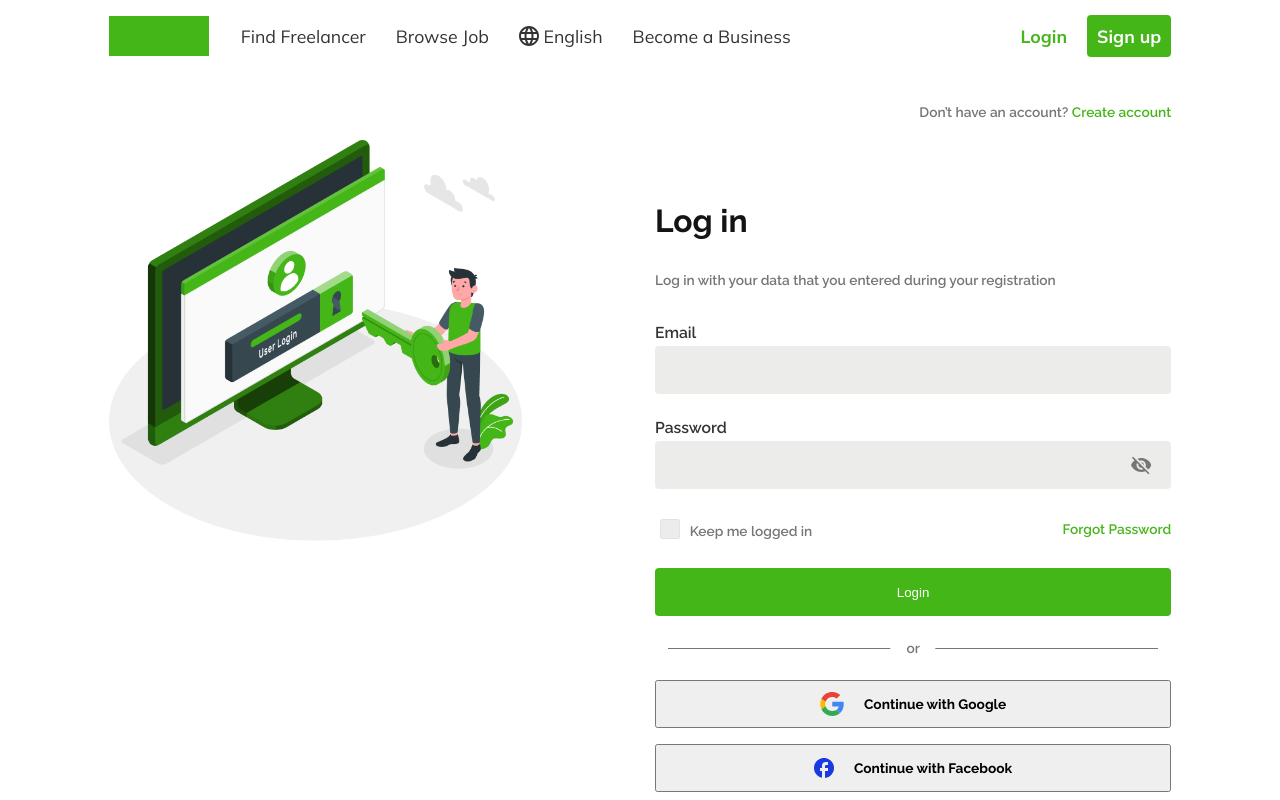
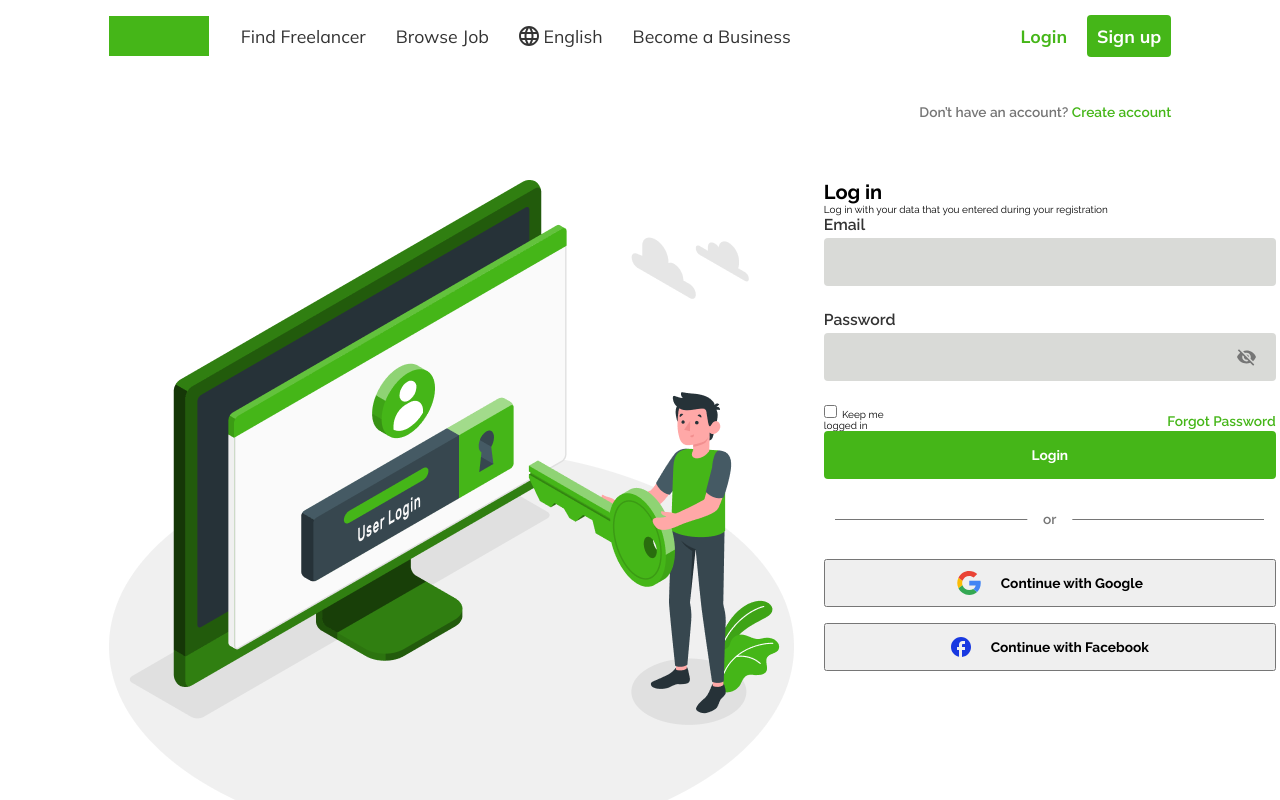
Before and after one commit to areel007/vangold, a React (Create React App) app in the folder Documents/GitHub/vangold/: page /login in a window 1280 px wide. Shown: the top 800 px of the page. Built offline with nearby package versions, Linux system fonts and the light colour scheme.

Commit message:
signup signin reset-paswrd updated

```diff
--- a/Documents/GitHub/vangold/src/component/core-ui/auth/change-password-form/change-password-form.css
+++ b/Documents/GitHub/vangold/src/component/core-ui/auth/change-password-form/change-password-form.css
@@ -1,7 +1,15 @@
-.change-password__form {
-    margin: 6rem 0 19.6rem 0;
+.change-password__form{
+  max-width: 452px;
 }
-  .form__title h1 {
+.change-password__form .form__control {
+  width: 452px;
+  margin-bottom: 24px;
+}
+
+.change-password__form .form__title {
+  max-width: 429px;
+}
+.change-password__form .form__title h1 {
   font-size: var(--fs-32);
   font-family: var(--raleway);
   line-height: 4.2rem;
@@ -9,7 +17,7 @@
   margin-bottom: 3rem;
   font-weight: var(--font-wieght-bold);
 }
-  .form__title p {
+.change-password__form .form__title p {
   font-family: var(--raleway);
   font-style: normal;
   font-weight: var(--font-wieght-semibold);
@@ -18,12 +26,12 @@
   line-height: 16px;
   color: #767676;
 }
-  .form__control {
+.change-password__form .form__control {
   margin-bottom: 2.4rem;
   width: 100%;
   box-sizing: border-box;
 }
-  .form__control label {
+.change-password__form .form__control label {
   display: block;
   margin-bottom: 0.4rem;
   font-weight: var(--font-wieght-semibold);
@@ -32,174 +40,32 @@
   font-family: var(--raleway);
   color: #333;
 }
-  .input__box {
-    display: flex;
-    align-items: center;
-    width: 100%;
-    background-color: rgba(217, 218, 215, 0.5);
-    border-radius: 0.4rem;
-  }
-  .input__box input {
-    width: 95%;
+
+.change-password__form .input__box input {
+  width: 452px;
+  height: 48px;
   border: none;
   outline: none;
   margin-right: 2rem;
-    height: 4.8rem;
-    background-color: transparent;
+  background: rgba(217, 218, 215, 0.5);
+  border-radius: 4px;
   padding-left: 2rem;
 }
-  .input__box svg {
+.change-password__form .input__box svg {
   margin-right: 2rem;
   cursor: pointer;
 }
-  .sign-up-options {
-    width: 100%;
-    margin-bottom: 2.4rem;
-  }
-  .sign-up-options p {
-    text-align: center;
-    font-weight: var(--font-wieght-semibold);
+.Change__account__pswrd__button {
+  width: 187px;
+  height: 48px;
+  background: var(--primary);
+  border-radius: 4px;
   font-family: var(--raleway);
-    font-size: var(--fs-16);
-    color: #333;
-    margin-bottom: 0.4rem;
-  }
-  .option-buttons {
-    /*width: 77%;*/
-    margin: 0 auto;
-    display: grid;
-    grid-template-columns: 1fr 1fr;
-  }
-  .option-buttons button {
-    height: 4.8rem;
-    padding: 1.6rem 3.2rem;
-    border: 1px solid #808080;
-    line-height: 1.644rem;
+  font-style: normal;
+  font-weight: bold;
   font-size: var(--fs-14);
-    color: #4f4f4f;
-    font-weight: var(--font-wieght-semibold);
-    white-space: nowrap;
+  line-height: 16px;
+  color: var(--white);
+  border: none;
   cursor: pointer;
 }
-  /*To delete later*/
-  .login__terms {
-    width: 100%;
-    margin-bottom: 2.4rem;
-  }
-  .login__terms label {
-    font-family: var(--raleway);
-    font-size: var(--fs-14);
-    font-style: normal;
-    font-weight: var(--font-wieght-semibold);
-    line-height: 16px;
-    color: #767676;
-
-  }
-
-  .login__terms input {
-    margin-right: 0.6rem;
-  }
-  .login__terms input[type="checkbox"] + label {
-    display: block;
-    margin: 0.2em;
-    cursor: pointer;
-    padding: 0.2em;
-  }
-
-  .login__terms input[type="checkbox"] {
-    display: none;
-  }
-
-  .login__terms input[type="checkbox"] + label:before {
-    content: "\2714";
-    border: 0.1em solid rgba(217, 218, 215, 0.5);
-    border-radius: 0.2em;
-    display: inline-block;
-    background-color: rgba(217, 218, 215, 0.5);
-    width: 1.1em;
-    height: 1em;
-    padding-left: 0.2em;
-    padding-bottom: 0.3em;
-    margin-right: 0.2em;
-    vertical-align: bottom;
-    color: transparent;
-    /* transition: .2s; */
-  }
-
-  .login__terms input[type="checkbox"] + label:active:before {
-    transform: scale(0);
-  }
-
-  .login__terms input[type="checkbox"]:checked + label:before {
-    color: #000;
-  }
-
-  .Change__account__pswrd__button {
-    width: 100%;
-    background-color: var(--primary);
-    color: var(--white);
-    outline: none;
-    border: none;
-    width: 187px;
-    border-radius: 0.4rem;
-    height: 4.8rem;
-    padding: 1.6rem;
-    margin-bottom: 3.2rem;
-    cursor: pointer;
-  }
-  .or {
-    width: 100%;
-    position: relative;
-    margin-bottom: 3.2rem;
-  }
-  .or:before {
-    border-top: 1px solid #767676;
-    content: "";
-    margin: 0 auto;
-    position: absolute;
-    top: 50%;
-    left: 0;
-    right: 0;
-    bottom: 0;
-    width: 95%;
-    z-index: -1;
-  }
-  .or p {
-    position: absolute;
-    left: 50%;
-    transform: translateX(-50%);
-    margin-top: -1.3rem;
-    font-family: var(--raleway);
-    font-weight: var(--font-wieght-semibold);
-    font-size: var(--fs-14);
-    line-height: 1.644rem;
-    color: #767676;
-    text-align: center;
-    margin-bottom: 2.4rem;
-    z-index: 1;
-    background-color: var(--white);
-    padding: 0.5rem 1.6rem;
-  }
-  .icon-btns {
-    width: 100%;
-    display: flex;
-    flex-direction: column;
-  }
-  .icon-btns button {
-    width: 100%;
-    margin-bottom: 1.6rem;
-    display: flex;
-    align-items: center;
-    justify-content: center;
-    height: 4.8rem;
-    padding: 1.6rem;
-  }
-  .icon-btns button svg {
-    margin-right: 2rem;
-  }
-  .icon-btns button span {
-    font-size: var(--fs-14);
-    color: #000;
-    font-family: var(--raleway);
-    font-weight: var(--font-wieght-bold);
-  }
--- a/Documents/GitHub/vangold/src/component/core-ui/auth/log-in-form/log-in-form.css
+++ b/Documents/GitHub/vangold/src/component/core-ui/auth/log-in-form/log-in-form.css
@@ -1,100 +1,17 @@
-.sign-in__form {
-  margin: 6rem 0 19.6rem 0;
+.sign-in__form .form__control {
+  width: 452px;
+  margin-bottom: 24px;
 }
-.form__title h1 {
-  font-size: var(--fs-32);
-  font-family: var(--raleway);
-  line-height: 4.2rem;
-  color: #141414;
-  margin-bottom: 3rem;
-  font-weight: var(--font-wieght-bold);
+.sign-in__form .form__control .input__box input {
+  width: 452px;
+  height: 48px;
 }
-.form__title p {
-  font-family: Raleway;
-  font-style: normal;
-  font-weight: var(--font-wieght-semibold);
-  font-size: var(--fs-14);
-  margin-bottom: 3.5rem;
-  line-height: 16px;
-  color: #767676;
-}
-.form__control {
-  margin-bottom: 2.4rem;
-  width: 100%;
-  box-sizing: border-box;
-}
-.form__control label {
-  display: block;
-  margin-bottom: 0.4rem;
-  font-weight: var(--font-wieght-semibold);
-  font-size: var(--fs-16);
-  line-height: 1.9rem;
-  font-family: var(--raleway);
-  color: #333;
-}
-.input__box {
-  display: flex;
-  align-items: center;
-  width: 100%;
-  background-color: rgba(217, 218, 215, 0.5);
-  border-radius: 0.4rem;
-}
-.input__box input {
-  width: 95%;
-  border: none;
-  outline: none;
-  margin-right: 2rem;
-  height: 4.8rem;
-  background-color: transparent;
-  padding-left: 2rem;
-}
-.input__box svg {
-  margin-right: 2rem;
-  cursor: pointer;
-}
-.sign-up-options {
-  width: 100%;
-  margin-bottom: 2.4rem;
-}
-.sign-up-options p {
-  text-align: center;
-  font-weight: var(--font-wieght-semibold);
-  font-family: var(--raleway);
-  font-size: var(--fs-16);
-  color: #333;
-  margin-bottom: 0.4rem;
-}
-.option-buttons {
-  /*width: 77%;*/
-  margin: 0 auto;
-  display: grid;
-  grid-template-columns: 1fr 1fr;
-}
-.option-buttons button {
-  height: 4.8rem;
-  padding: 1.6rem 3.2rem;
-  border: 1px solid #808080;
-  line-height: 1.644rem;
-  font-size: var(--fs-14);
-  color: #4f4f4f;
-  font-weight: var(--font-wieght-semibold);
-  white-space: nowrap;
-  cursor: pointer;
-}
-/*To delete later*/
 .login-terms__forgot-pwrd {
   width: 100%;
   display: flex;
   justify-content: space-between;
 }
-@media screen and (max-width: 350px) {
-  .login-terms__forgot-pwrd {
-    flex-direction: column;
-  }
-  .login-terms__forgot-pwrd .forgot-pwrd {
-    padding-bottom: 15px;
-  }
-}
+
 .login-terms__forgot-pwrd .forgot-pwrd {
   width: 100%;
   text-align: right;
@@ -108,73 +25,26 @@
   line-height: 16px;
   color: var(--primary);
 }
-.login__terms {
-  width: 100%;
-  margin-bottom: 2.4rem;
-}
-.login__terms label {
+.login__account__button {
+  width: 452px;
+  height: 48px;
+  background: var(--primary);
+  border-radius: 4px;
   font-family: var(--raleway);
+  font-style: normal;
+  font-weight: bold;
   font-size: var(--fs-14);
-  font-style: normal;
-  font-weight: var(--font-wieght-semibold);
   line-height: 16px;
-  color: #767676;
+  color: var(--white);
+  border: none;
+  cursor: pointer;
 }
 
-.login__terms input {
-  margin-right: 0.6rem;
-}
-.login__terms input[type="checkbox"] + label {
-  display: block;
-  margin: 0.2em;
-  cursor: pointer;
-  padding: 0.2em;
-}
-
-.login__terms input[type="checkbox"] {
-  display: none;
-}
-
-.login__terms input[type="checkbox"] + label:before {
-  content: "\2714";
-  border: 0.1em solid rgba(217, 218, 215, 0.5);
-  border-radius: 0.2em;
-  display: inline-block;
-  background-color: rgba(217, 218, 215, 0.5);
-  width: 1.1em;
-  height: 1em;
-  padding-left: 0.2em;
-  padding-bottom: 0.3em;
-  margin-right: 0.2em;
-  vertical-align: bottom;
-  color: transparent;
-  /* transition: .2s; */
-}
-
-.login__terms input[type="checkbox"] + label:active:before {
-  transform: scale(0);
-}
-
-.login__terms input[type="checkbox"]:checked + label:before {
-  color: #000;
-}
-
-.login__account__button {
-  width: 100%;
-  background-color: var(--primary);
-  color: var(--white);
-  outline: none;
-  border: none;
-  border-radius: 0.4rem;
-  height: 4.8rem;
-  padding: 1.6rem;
-  margin-bottom: 3.2rem;
-  cursor: pointer;
-}
 .or {
   width: 100%;
   position: relative;
-  margin-bottom: 3.2rem;
+  margin-top: 40px;
+  margin-bottom: 5;
 }
 .or:before {
   border-top: 1px solid #767676;
@@ -204,26 +74,6 @@
   background-color: var(--white);
   padding: 0.5rem 1.6rem;
 }
-.icon-btns {
-  width: 100%;
-  display: flex;
-  flex-direction: column;
+.login-icon-btns{
+  margin-top: 80px;
 }
-.icon-btns button {
-  width: 100%;
-  margin-bottom: 1.6rem;
-  display: flex;
-  align-items: center;
-  justify-content: center;
-  height: 4.8rem;
-  padding: 1.6rem;
-}
-.icon-btns button svg {
-  margin-right: 2rem;
-}
-.icon-btns button span {
-  font-size: var(--fs-14);
-  color: #000;
-  font-family: var(--raleway);
-  font-weight: var(--font-wieght-bold);
-}
--- a/Documents/GitHub/vangold/src/component/core-ui/auth/log-in-form/log-in-form.js
+++ b/Documents/GitHub/vangold/src/component/core-ui/auth/log-in-form/log-in-form.js
@@ -15,14 +15,12 @@ const LogInForm = () => {
         <h1>Log in</h1>
         <p>Log in with your data that you entered during your registration</p>
       </div>
-
       <div className="form__control">
         <label htmlFor="email">Email</label>
         <div className="input__box">
           <input type="text" />
         </div>
     </div>
-
     <div className="form__control">
       <label htmlFor="password">Password</label>
       <div className="input__box">
@@ -50,7 +48,6 @@ const LogInForm = () => {
         </svg>
       </div>
     </div>
-
     <div className="login-terms__forgot-pwrd">
       <div className="login__terms">
         <input type="checkbox" id="loginterm" name="loginterm" value="Loginterms"></input>
@@ -60,14 +57,11 @@ const LogInForm = () => {
         <p><Link to="/changepassword">Forgot Password</Link></p>
       </div>
     </div>
-
     <button className="login__account__button">Login</button>
-
     <div className="or">
       <p>or</p>
     </div>
-
-      <div className="icon-btns">
+    <div className="icon-btns login-icon-btns">
       <button>
         <svg width="24" height="24" viewBox="0 0 24 24" fill="none">
           <g clipPath="url(#clip0)">
--- a/Documents/GitHub/vangold/src/component/core-ui/auth/sign-up-form/sign-up-form.css
+++ b/Documents/GitHub/vangold/src/component/core-ui/auth/sign-up-form/sign-up-form.css
@@ -1,5 +1,5 @@
 .sign-up__form {
-  margin: 6rem 0 19.6rem 0;
+  margin-bottom: 6rem;
 }
 h1.form__title {
   font-size: var(--fs-32);
@@ -25,13 +25,14 @@ h1.form__title {
 }
 .input__box {
   display: flex;
+  max-width: 100%;
   align-items: center;
-  width: 100%;
   background-color: #d9dad7;
   border-radius: 0.4rem;
 }
 .input__box input {
-  width: 95%;
+  max-width: 452px;
+  height: 48px;
   border: none;
   outline: none;
   margin-right: 2rem;
@@ -44,8 +45,10 @@ h1.form__title {
   cursor: pointer;
 }
 .sign-up-options {
-  width: 100%;
-  margin-bottom: 2.4rem;
+  display: flex;
+  align-items: center;
+  justify-content: center;
+  flex-direction: column;
 }
 .sign-up-options p {
   text-align: center;
@@ -55,23 +58,16 @@ h1.form__title {
   color: #333;
   margin-bottom: 0.4rem;
 }
-.option-buttons {
-  /*width: 77%;*/
-  margin: 0 auto;
-  display: grid;
-  grid-template-columns: 1fr 1fr;
-}
-.option-buttons button {
-  height: 4.8rem;
-  padding: 1.6rem 3.2rem;
-  border: 1px solid #808080;
-  line-height: 1.644rem;
-  font-size: var(--fs-14);
-  color: #4f4f4f;
-  font-weight: var(--font-wieght-semibold);
-  white-space: nowrap;
-  cursor: pointer;
-  margin-top: 10px;
+.option-buttons .option-btn {
+  width: 175px;
+  height: 48px;
+  display: flex;
+  align-items: center;
+  justify-content: center;
+  background: rgba(217, 218, 215, 0.5);
+  border: 1px solid rgba(128, 128, 128, 0.2);
+  box-sizing: border-box;
+  border-radius: 0px 4px 4px 0px;
 }
 /*To delete later*/
 .signin__terms {
@@ -125,7 +121,8 @@ h1.form__title {
   color: #000;
 }
 .create__account__button {
-  width: 100%;
+  width: 452px;
+  height: 48px;
   background-color: var(--primary);
   color: var(--white);
   outline: none;
@@ -176,7 +173,8 @@ h1.form__title {
   flex-direction: column;
 }
 .icon-btns button {
-  width: 100%;
+  width: 452px;
+  height: 48px;
   margin-bottom: 1.6rem;
   display: flex;
   align-items: center;
--- a/Documents/GitHub/vangold/src/component/core-ui/auth/sign-up-form/sign-up-form.js
+++ b/Documents/GitHub/vangold/src/component/core-ui/auth/sign-up-form/sign-up-form.js
@@ -82,8 +82,8 @@ const SignUpForm = () => {
             <div className="sign-up-options">
                 <p>I want to:</p>
                 <div className="option-buttons">
-                    <button>Hire for a project</button>
-                    <button>Work as a freelancer</button>
+                    <button className="option-btn">Hire for a project</button>
+                    <button className="option-btn">Work as a freelancer</button>
                 </div>
             </div>
 
--- a/Documents/GitHub/vangold/src/component/views/change-password.css
+++ b/Documents/GitHub/vangold/src/component/views/change-password.css
@@ -1,11 +1,10 @@
-.change-password {
-  margin-bottom: 20px;
-}
+
 .change-password__inner {
   width: 100%;
   display: flex;
   gap: 30px;
-  margin-top: 20px;
+  margin-bottom: 329px;
+  margin-top: 80px;
 }
 
 .change-account-pswrd {
@@ -31,7 +30,8 @@
   width: 100%;
 }
 .change-password__image img {
-  width: 80%;
+  width: 685px;
+  height: 510.41px;
 }
 @media screen and (max-width: 767px) {
   .change-password__image {
--- a/Documents/GitHub/vangold/src/component/views/log-in.css
+++ b/Documents/GitHub/vangold/src/component/views/log-in.css
@@ -1,11 +1,10 @@
-.log-in{
-    margin-bottom: 20px;
-}
+
 .log-in__inner {
   width: 100%;
   display: flex;
   gap: 30px;
-  margin-top: 20px;
+  margin-top: 60px;
+  margin-bottom: 6rem;
 }
 
 .dont-have-account {
@@ -21,14 +20,19 @@
 .dont-have-account a {
   color: var(--primary);
 }
-.log-in__image, .log-in__form {
+.log-in__image{
+  margin-bottom: 175px;
+}
+.log-in__image,
+.log-in__form {
   width: 100%;
 }
 .log-in__image img {
-  width: 80%;
+  width: 685px;
+  height: 664.3px;
 }
-@media screen and (max-width: 767px){
-    .log-in__image {
-        display: none;
-      }
+@media screen and (max-width: 767px) {
+  .log-in__image {
+    display: none;
+  }
 }
--- a/Documents/GitHub/vangold/src/component/views/reset-password/reset-password.css
+++ b/Documents/GitHub/vangold/src/component/views/reset-password/reset-password.css
@@ -2,7 +2,8 @@
   display: grid;
   grid-template-columns: 68.5rem 1fr;
   grid-column-gap: 5rem;
-    margin-bottom: 20rem;
+  margin-top: 81px;
+  margin-bottom: 226px;
   justify-content: space-between;
 }
 h1.reset-password-form__title {
@@ -14,10 +15,11 @@ h1.reset-password-form__title {
   font-weight: var(--font-wieght-bold);
 }
 .reset-password__image img {
-    width: 100%;
-    object-fit: cover;
+  width: 685px;
+  height: 612.2px;
 }
 .reset-password-form__subtitle {
+  max-width: 429px;
   font-weight: var(--font-wieght-semibold);
   font-family: var(--raleway);
   font-size: var(--fs-16);
@@ -31,7 +33,7 @@ h1.reset-password-form__title {
 }
 .reset-password-form__control label {
   display: block;
-    margin-bottom: .4rem;
+  margin-bottom: 0.4rem;
   color: #333;
   font-family: var(--raleway);
   font-style: normal;
@@ -40,18 +42,18 @@ h1.reset-password-form__title {
   line-height: 1.9rem;
 }
 .reset-password-form__control input {
-    width: 100%;
+  width: 452px;
   height: 48px;
+  background: rgba(217, 218, 215, 0.5);
+  border-radius: 4px;
   padding-left: 1rem;
-    background-color: rgba(217, 218, 215, 0.5);
-    border-radius: .4rem;
   outline: none;
   border: none;
 }
 .reset-password-submit__button {
   width: 129px;
   height: 48px;
-    background-color: #45B618;
+  background-color: #45b618;
   border-radius: 4px;
   outline: none;
   border: none;
--- a/Documents/GitHub/vangold/src/component/views/sign-up.css
+++ b/Documents/GitHub/vangold/src/component/views/sign-up.css
@@ -2,7 +2,7 @@
     width: 100%;
     display: flex;
     gap: 30px;
-    margin-top: 20px;
+    margin-top: 60px;
 }
 .already-have-account {
     width: 100%;
@@ -21,7 +21,8 @@
     width: 100%;
 }
 .sign-up__image img {
-    width: 80%;
+    max-width: 685px;
+    height: 593.14px;
 }
 @media screen and (max-width: 767px){
     .sign-up__image{
```
Lines whose indentation alone changed are shown as unchanged.
